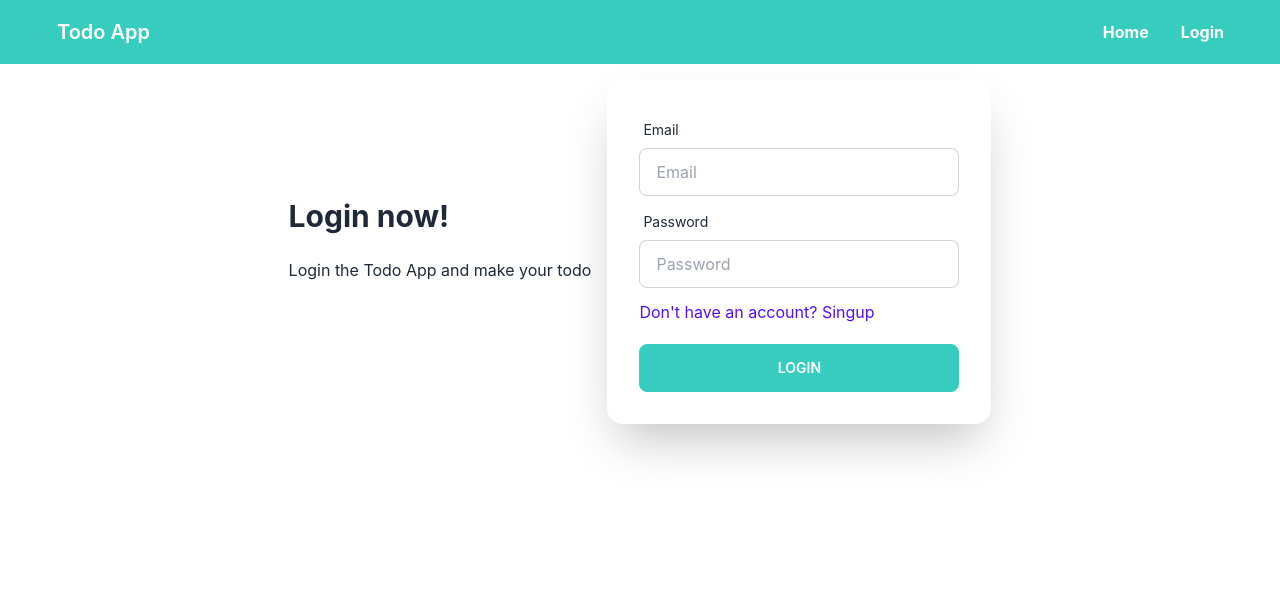
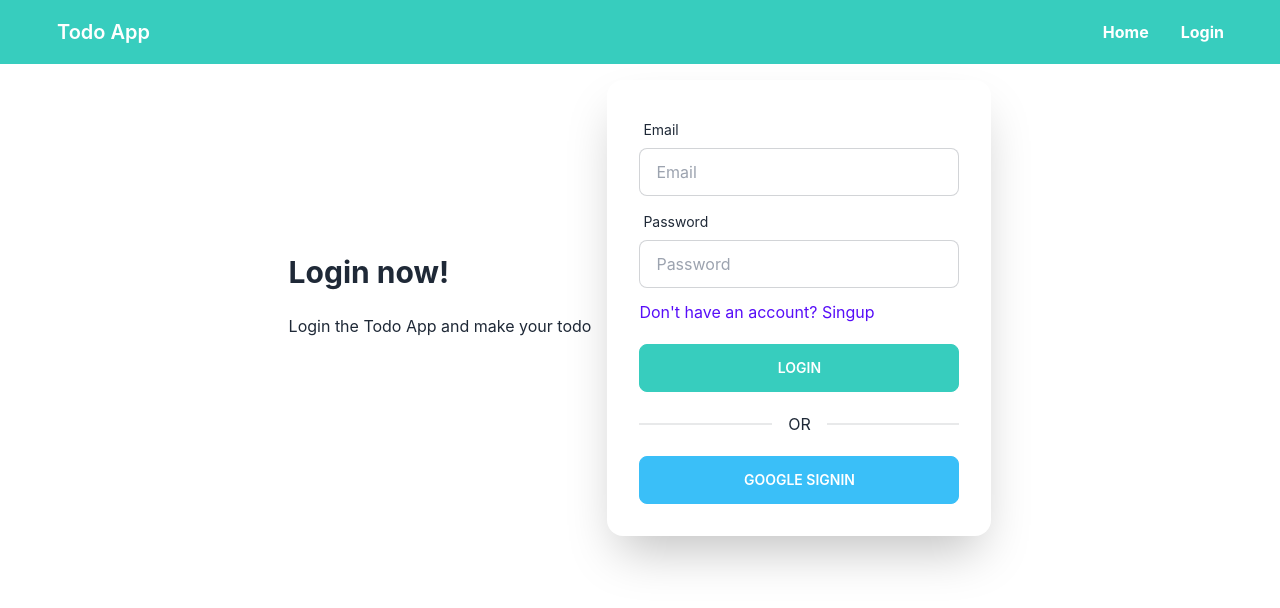
Before and after one commit to Rasel105/Todo-app-client, a React (Create React App) app: page /login in a window 1280 px wide. Shown: the top 608 px of the page. Built offline with nearby package versions, Linux system fonts and the light colour scheme; no server answers.

Commit message:
social login of google added

```diff
--- a/src/Pages/Login/Login.js
+++ b/src/Pages/Login/Login.js
@@ -4,6 +4,7 @@ import { Link, useLocation, useNavigate } from 'react-router-dom';
 import auth from '../../firebase.init'
 import Loading from '../Shared/Loading';
 import Fade from 'react-reveal/Fade';
+import SocialLogin from '../Shared/SocialLogin';
 
 const Login = () => {
     const [email, setEmail] = useState('');
@@ -19,9 +20,9 @@ const Login = () => {
 
     const from = location.state?.from?.pathname || "/";
 
-    if (loading) {
-        return <Loading />
-    }
+    // if (loading) {
+    //     return <Loading />
+    // }
     let errorElement;
     if (error) {
         errorElement = <p className='text-error'>Error: {error?.message}</p>
@@ -51,13 +52,15 @@ const Login = () => {
                                 <label class="label">
                                     <span class="label-text">Password</span>
                                 </label>
-                            <input onChange={(e) => setPassword(e.target.value)} type="text" placeholder="Password" class="input input-bordered" />
+                                <input onChange={(e) => setPassword(e.target.value)} type="password" placeholder="Password" class="input input-bordered" />
                                 <p className='my-3 text-primary' ><Link to="/signup">Don't have an account? Singup</Link></p>
                                 {errorElement}
                             </div>
                             <div class="form-control">
                                 <button onClick={handleLogin} class="btn btn-accent text-white">Login</button>
                             </div>
+                            <div class="divider">OR</div>
+                            <SocialLogin></SocialLogin>
                         </div>
                     </div>
                     <div class="text-center lg:text-left">
--- a/src/Pages/Login/SignUp.js
+++ b/src/Pages/Login/SignUp.js
@@ -4,6 +4,7 @@ import { Link, useNavigate } from 'react-router-dom';
 import auth from '../../firebase.init';
 import Loading from '../Shared/Loading';
 import Fade from 'react-reveal/Fade';
+import SocialLogin from '../Shared/SocialLogin';
 
 const SignUp = () => {
 
@@ -34,6 +35,8 @@ const SignUp = () => {
         navigate("/")
     }
 
+
+
     return (
 
         <Fade left>
@@ -51,13 +54,15 @@ const SignUp = () => {
                                 <label class="label">
                                     <span class="label-text">Password</span>
                                 </label>
-                                <input onChange={(e) => setPassword(e.target.value)} type="text" placeholder="Password" class="input input-bordered" />
+                                <input onChange={(e) => setPassword(e.target.value)} type="password" placeholder="Password" class="input input-bordered" />
                                 <p className='my-3 text-primary'><Link to="/login">Have an account? Login</Link></p>
                                 {errorElement}
                             </div>
                             <div class="form-control">
                                 <button onClick={handleSignUp} class="btn btn-accent text-white">Signup</button>
                             </div>
+                            <div class="divider">OR</div>
+                            <SocialLogin></SocialLogin>
                         </div>
                     </div>
                     <div class="text-center lg:text-left">
--- /dev/null
+++ b/src/Pages/Shared/SocialLogin.js
@@ -0,0 +1,34 @@
+import React from 'react';
+import { useSignInWithGoogle } from 'react-firebase-hooks/auth';
+import { useLocation, useNavigate } from 'react-router-dom';
+import auth from '../../firebase.init';
+import Loading from './Loading';
+
+const SocialLogin = () => {
+    const [signInWithGoogle, user, loading, error] = useSignInWithGoogle(auth);
+    const navigate = useNavigate();
+    const location = useLocation();
+    const from = location.state?.from?.pathname || "/";
+
+    let errorElement;
+    if (error) {
+        errorElement = <p className='text-error'>Error: {error?.message}</p>
+    }
+
+    if (loading) {
+        return <Loading />
+    }
+
+    if (user) {
+        navigate(from, { replace: true });
+    }
+
+    return (
+        <div>
+            <button onClick={() => signInWithGoogle()} class="btn btn-info text-white w-full">Google Signin</button>
+            {errorElement}
+        </div>
+    );
+};
+
+export default SocialLogin;
--- a/src/Pages/Todo/TodoList.js
+++ b/src/Pages/Todo/TodoList.js
@@ -50,8 +50,8 @@ const TodoList = ({ toDoLists, isLoading, refetch }) => {
                     <tbody>
                         {
                             toDoLists.map((todo, index) =>
-                                <Flip bottom>
-                                    <tr key={todo._id}>
+                                <Flip bottom key={todo._id}>
+                                    <tr >
                                         <th>{index + 1}</th>
                                         <td>{todo.todoName}</td>
                                         <td>{todo.toDoDescription}</td>
```
Also changed, not shown: firebase.json (added), 1 other file (tests, documents, lock files or other folders). Lines whose indentation alone changed are shown as unchanged.
